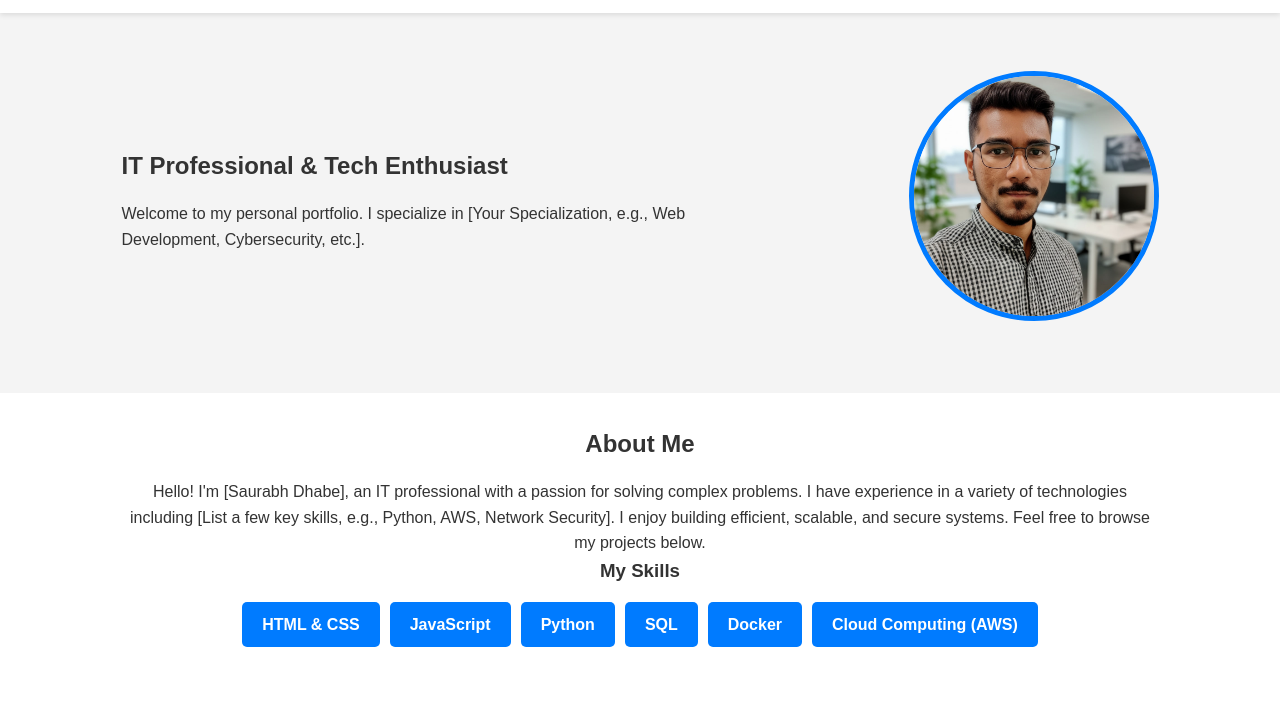
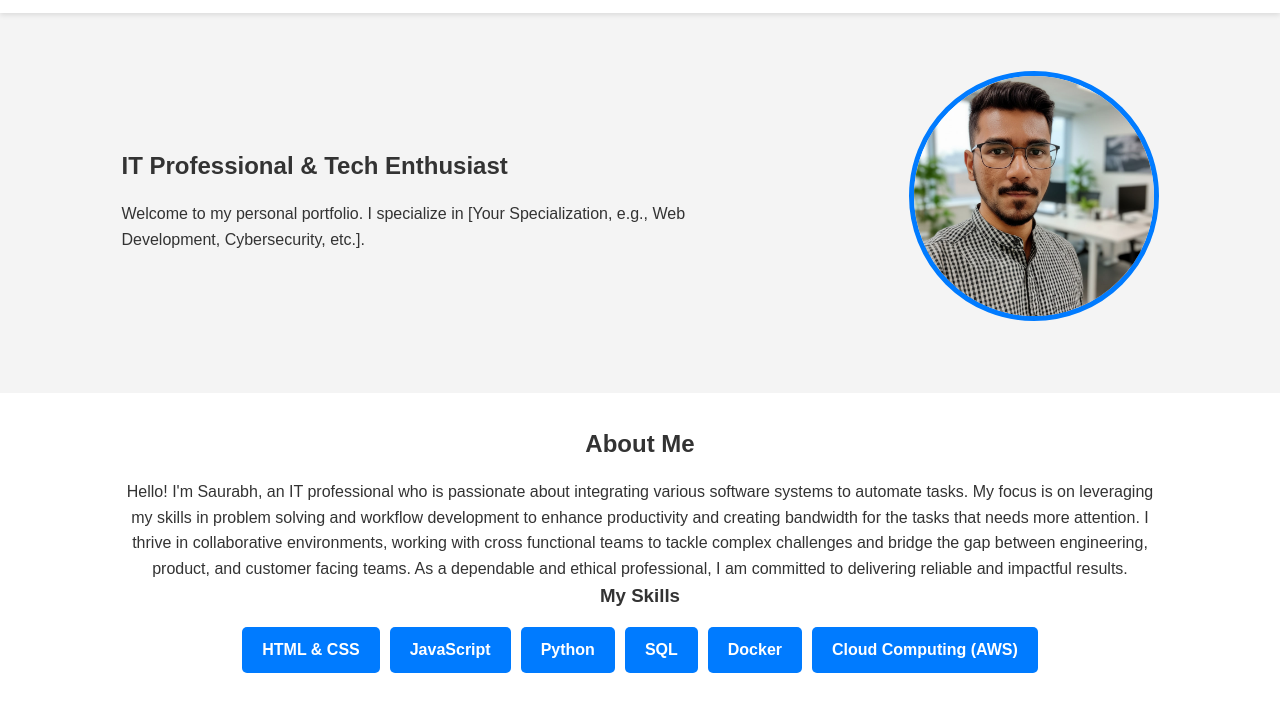
Before and after one commit to dhabesaurabh/portfolio, a plain HTML site: page index.html in a window 1280 px wide. Shown: the part 73-781 px from the top of the page. Drawn offline with Linux system fonts and the light colour scheme.

Commit message:
Update index.html

```diff
--- a/index.html
+++ b/index.html
@@ -35,7 +35,10 @@
         <section id="about" class="container">
             <h2>About Me</h2>
             <p>
-                Hello! I'm [Saurabh Dhabe], an IT professional with a passion for solving complex problems. I have experience in a variety of technologies including [List a few key skills, e.g., Python, AWS, Network Security]. I enjoy building efficient, scalable, and secure systems. Feel free to browse my projects below.
+                Hello! I'm Saurabh, an IT professional who is passionate about integrating various software systems to automate tasks.
+My focus is on leveraging my skills in problem solving and workflow development to enhance productivity and creating bandwidth for the tasks that needs more attention.
+I thrive in collaborative environments, working with cross functional teams to tackle complex challenges and bridge the gap between engineering, product, and customer facing teams.
+As a dependable and ethical professional, I am committed to delivering reliable and impactful results.
             </p>
             <h3>My Skills</h3>
             <div class="skills-container">
```
